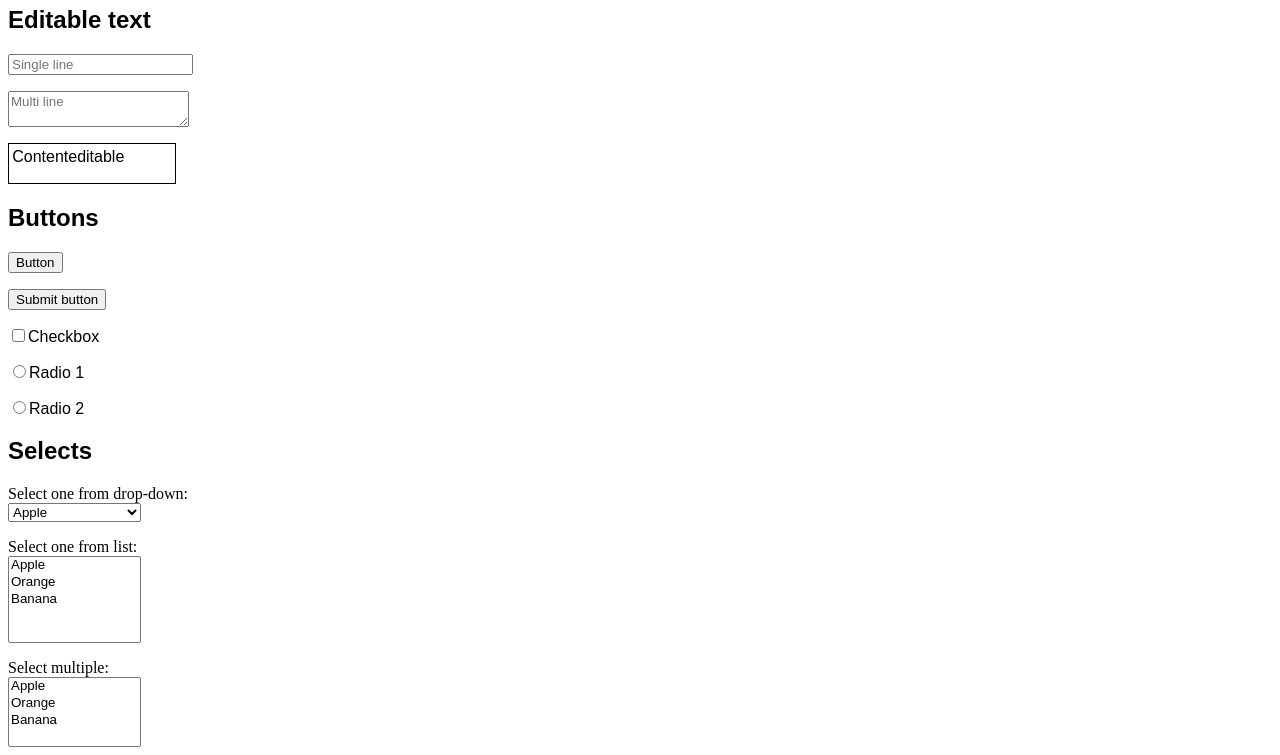
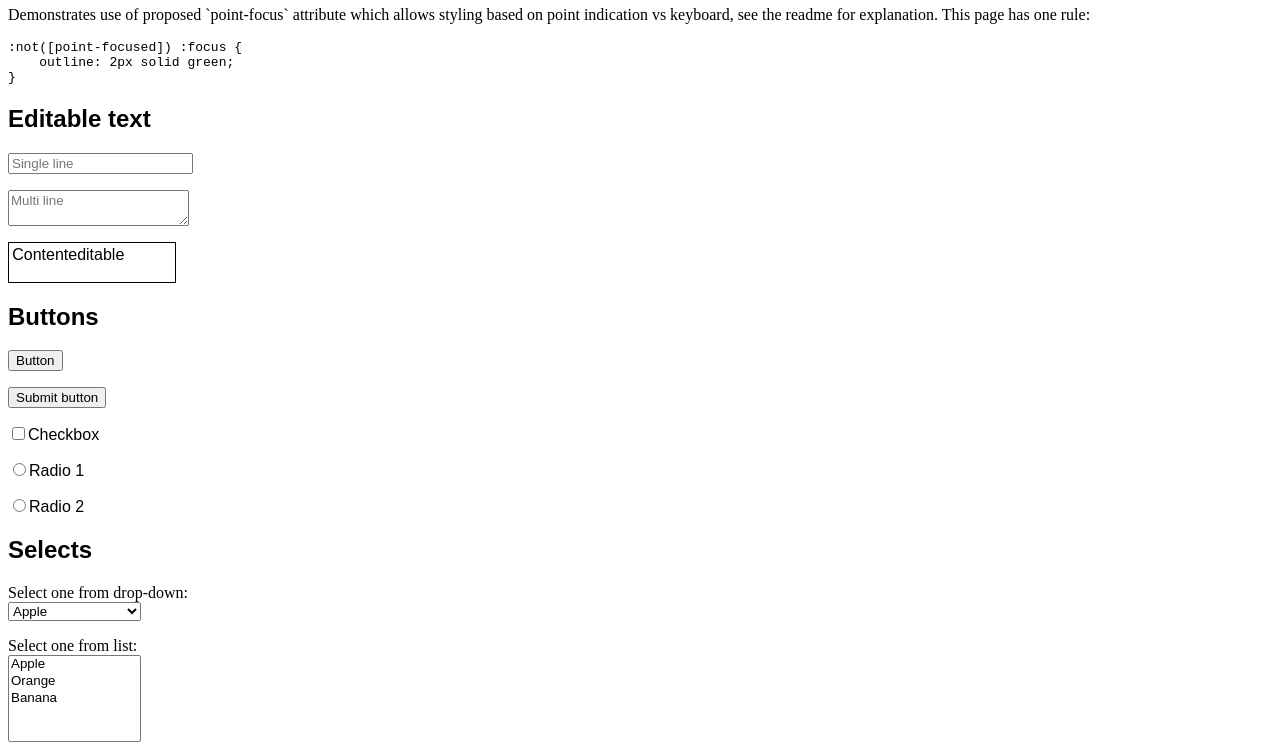
Before and after one commit to WICG/focus-visible, a plain HTML site: page testpage.html in a window 1280 px wide. Shown: the part 60-815 px from the top of the page. Drawn offline with Linux system fonts and the light colour scheme.

Commit message:
Update testpage.html
add rule and explaination

```diff
--- a/testpage.html
+++ b/testpage.html
@@ -23,13 +23,18 @@
     </style>
     <script src="point-focus.js"></script>
     <style>
-      .point-focused:focus {
-      outline: none;
-      }
+        :not([point-focused]) :focus {
+          outline: 2px solid green;
+        }
       </style>
   </head>
   <body>
     <h1>Mobile HTML Test</h1>
+    <p>Demonstrates use of proposed `point-focus` attribute which allows styling based on point indication vs keyboard, see the readme for explanation. This page has one rule:
+    <pre>:not([point-focused]) :focus {
+    outline: 2px solid green;
+}</pre>
+    </p>
     <h2>Editable text</h2>
     <div>
       <input placeholder="Single line">
```
